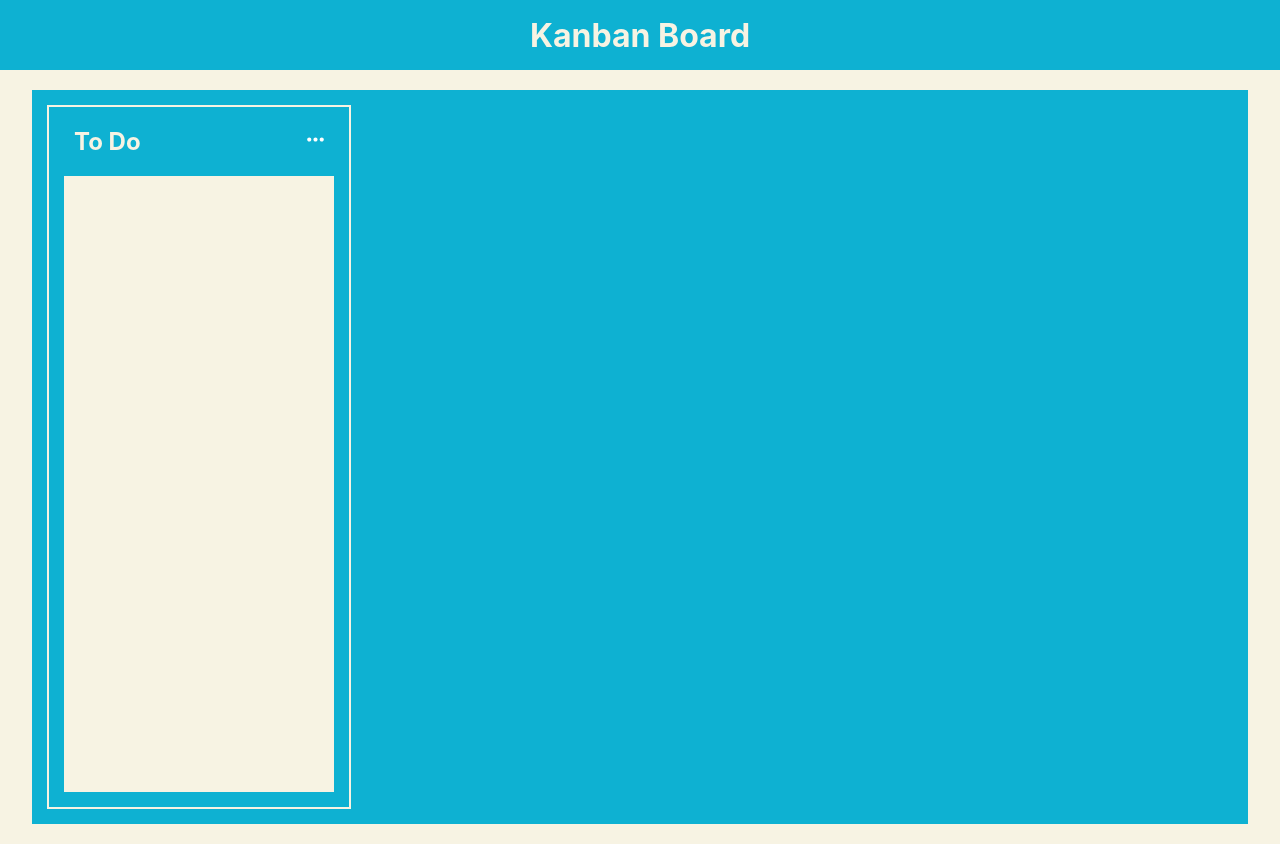
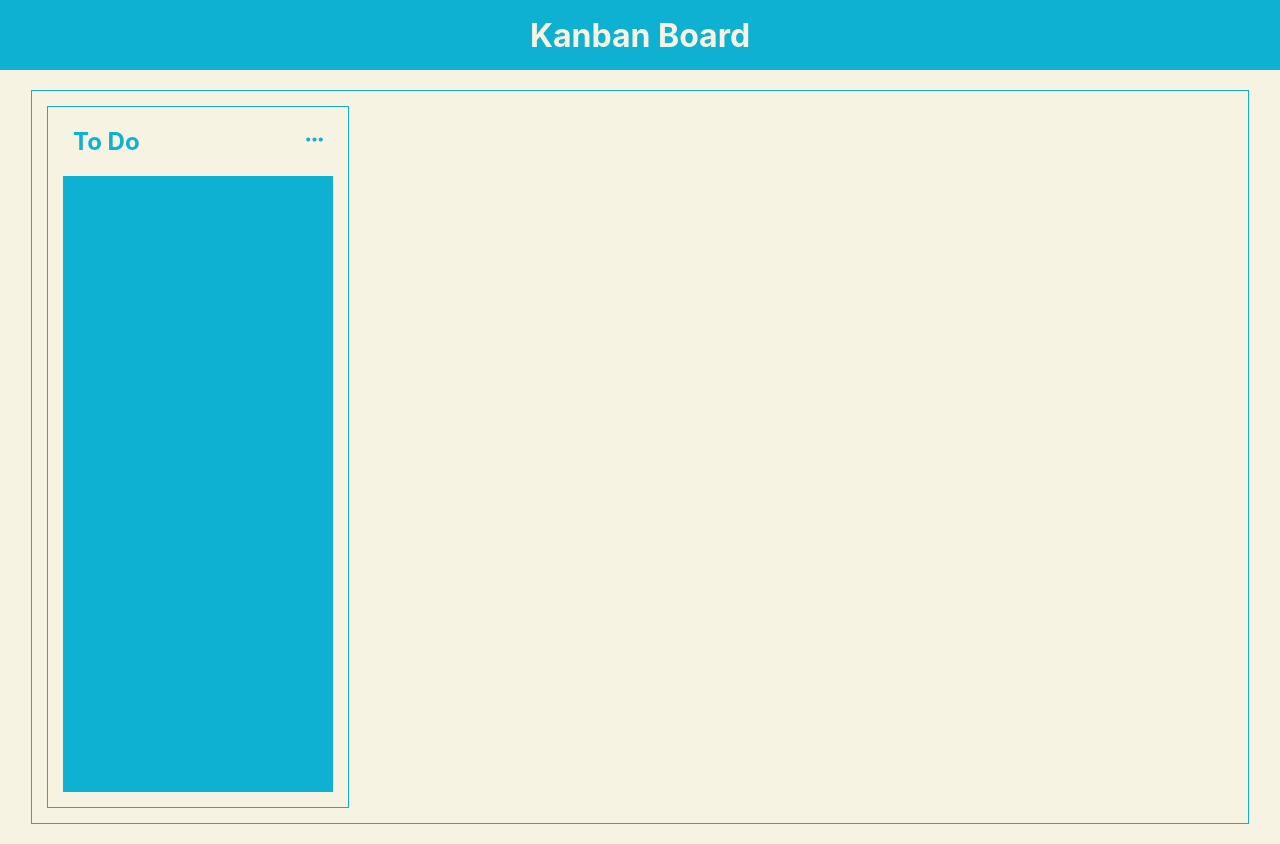
Before and after one commit to alexsimeonov/kanban-board, a React (Create React App) app in the folder client/: page /columns in a window 1280 px wide. Built offline with nearby package versions, Linux system fonts and the light colour scheme.

Commit message:
change theme colors

```diff
--- a/client/src/components/column.js
+++ b/client/src/components/column.js
@@ -11,11 +11,11 @@ const Container = styled.div`
   height: 700px;
   margin: 15px;
   background-color: transparent;
-  border: 2px solid #F7F3E3;
+  border: 1px solid #0EB1D2;
 `;
 
 const Title = styled.h2`
-  color: #F7F3E3;
+  color: #0EB1D2;
   align-self: flex-start;
   margin-left: 10px;
 `;
@@ -27,7 +27,7 @@ const MoreButton = styled.button`
 `;
 
 const MoreIcon = styled(MdMoreHoriz)`
-  color: white;
+  color: #0EB1D2;
   width: 25px;
   height: 25px;
 `;
@@ -41,7 +41,7 @@ const ColumnHeaderContainer = styled.div`
 const CardsContainer = styled.div`
   width: 90%;
   height: 90%;
-  background-color: #F7F3E3;
+  background-color: #0EB1D2;
   margin-bottom: 15px;
 `;
 
--- a/client/src/pages/home.js
+++ b/client/src/pages/home.js
@@ -14,7 +14,8 @@ const ColumnsContainer = styled.div`
   display: flex;
   justify-content: flex-start;
   width: 95%;
-  background-color: #0EB1D2;
+  border: 1px solid #0EB1D2;
+  background-color: transparent;
   margin: 20px;
 `;
 
```
